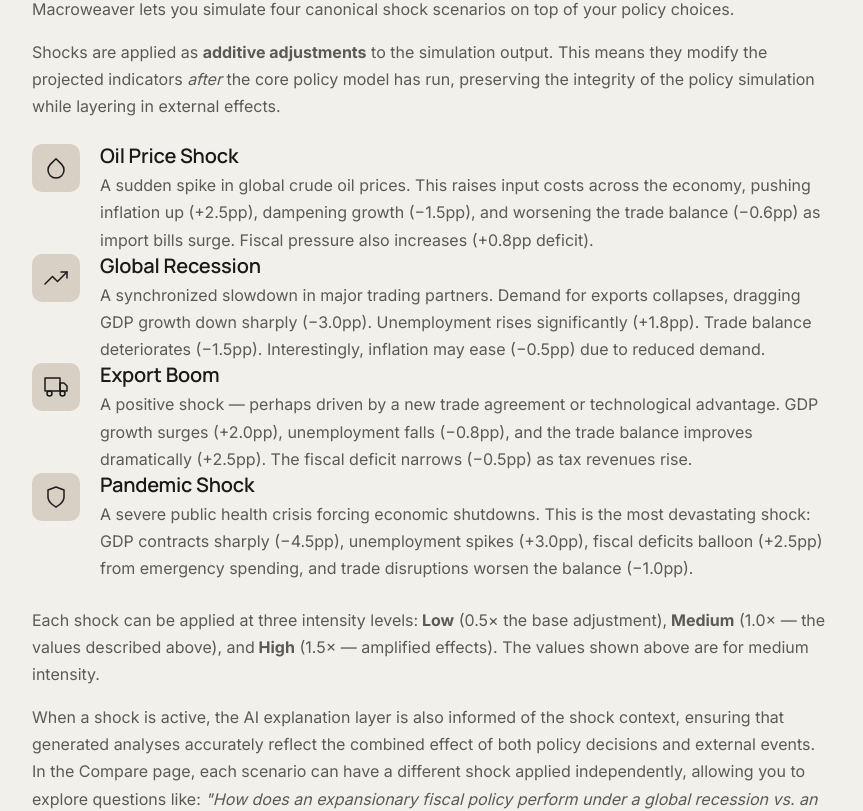
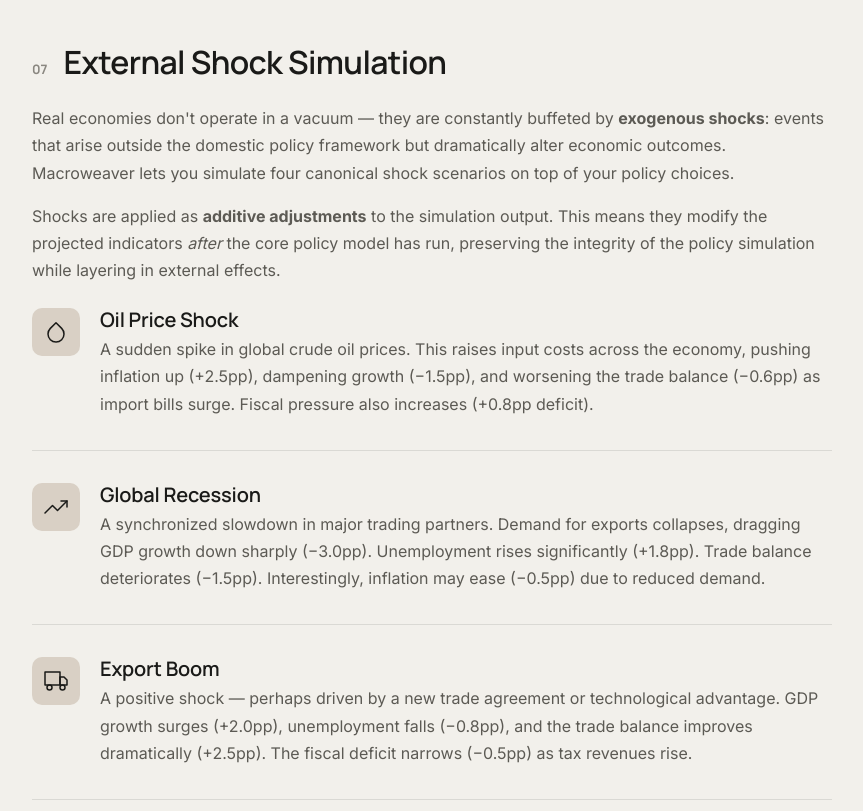
Before and after one commit to luminiferousBOT/Macroweaver, a React (Vite) app in the folder frontend/: page /about in a window 1280 px wide. Shown: the part 5214-6025 px from the top of the page, without its empty margins (40-903 px from the left). Built offline with nearby package versions, Linux system fonts and the light colour scheme; no server answers; a web font is replaced by a local one.

Commit message:
style: increase spacing between shock simulation cards on About page

```diff
--- a/frontend/src/pages/About.css
+++ b/frontend/src/pages/About.css
@@ -250,13 +250,20 @@
 .about-outputs {
   display: flex;
   flex-direction: column;
-  gap: var(--space-6);
+  gap: var(--space-8);
 }
 
 .about-output {
   display: flex;
   gap: var(--space-5);
   align-items: flex-start;
+  padding-bottom: var(--space-8);
+  border-bottom: 1px solid var(--border);
+}
+
+.about-output:last-child {
+  padding-bottom: 0;
+  border-bottom: none;
 }
 
 .about-output__icon {
--- a/frontend/src/pages/About.jsx
+++ b/frontend/src/pages/About.jsx
@@ -447,7 +447,7 @@ export default function About() {
               integrity of the policy simulation while layering in external effects.
             </p>
 
-            <div className="about-grid" style={{ marginTop: 'var(--space-6)' }}>
+            <div className="about-outputs" style={{ marginTop: 'var(--space-6)' }}>
               <div className="about-output">
                 <div className="about-output__icon">
                   <svg width="24" height="24" viewBox="0 0 24 24" fill="none" stroke="currentColor" strokeWidth="1.5" strokeLinecap="round" strokeLinejoin="round">
```
